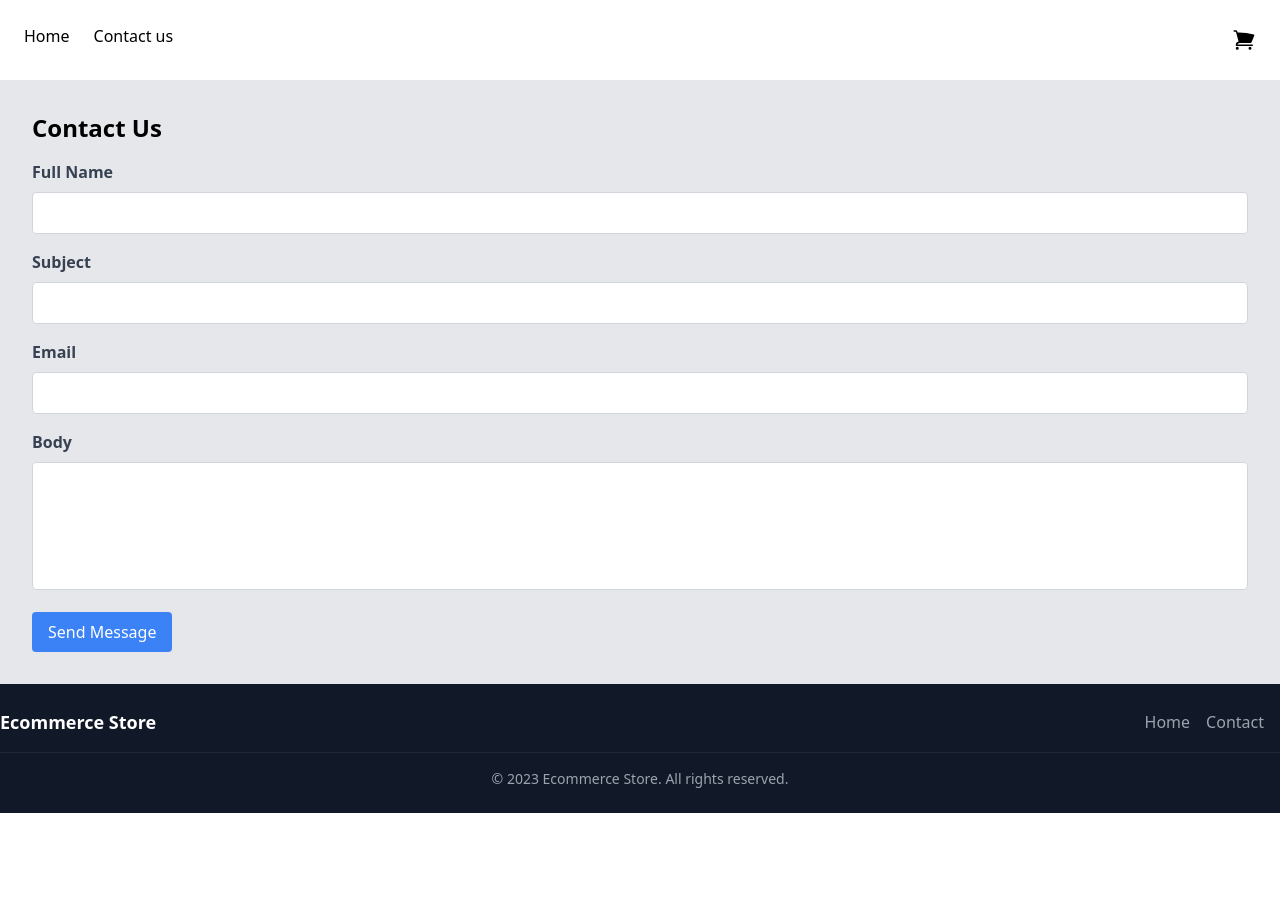
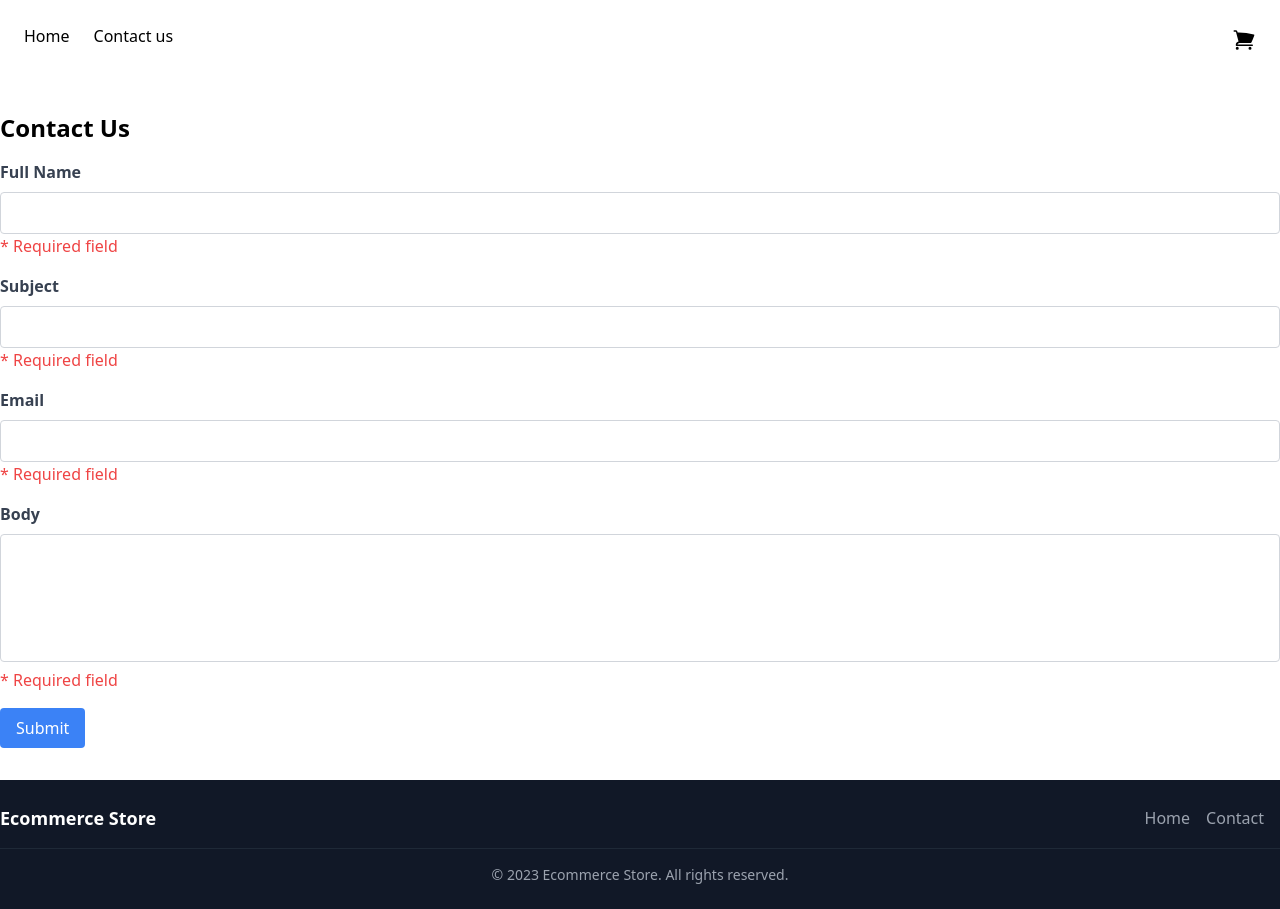
Before and after one commit to bmsf/dp-ca, a React (Vite) app: page /contact in a window 1280 px wide. Before the commit the page ends 813 px from the top, so only its background shows below. Built offline with nearby package versions, Linux system fonts and the light colour scheme.

Commit message:
first finished draft

```diff
--- a/src/pages/ContactPage.jsx
+++ b/src/pages/ContactPage.jsx
@@ -1,13 +1,22 @@
 import Layout from '../components/Layout';
 
 const ContactPage = () => {
+	const handleFormSubmit = (event) => {
+		const [formData, setFormData] = useState({
+			fullName: '',
+			subject: '',
+			email: '',
+			body: '',
+		});
+
+		event.preventDefault();
+		console.log(formData);
+	};
 	return (
-		<div>
 		<Layout>
-				<section className='bg-gray-200 p-8'>
-					<div className='container mx-auto'>
+			<div className='container mx-auto py-8'>
 				<h2 className='text-2xl font-bold mb-4'>Contact Us</h2>
-						<form>
+				<form onSubmit={handleFormSubmit}>
 					<div className='mb-4'>
 						<label
 							className='block text-gray-700 font-semibold mb-2'
@@ -18,8 +27,14 @@ const ContactPage = () => {
 						<input
 							type='text'
 							id='fullName'
+							name='fullName'
 							className='w-full border border-gray-300 rounded py-2 px-3 text-gray-700'
+							minLength='3'
+							required
 						/>
+						<div className='text-red-500'>
+							<span>*</span> Required field
+						</div>
 					</div>
 					<div className='mb-4'>
 						<label
@@ -31,8 +46,14 @@ const ContactPage = () => {
 						<input
 							type='text'
 							id='subject'
+							name='subject'
 							className='w-full border border-gray-300 rounded py-2 px-3 text-gray-700'
+							minLength='3'
+							required
 						/>
+						<div className='text-red-500'>
+							<span>*</span> Required field
+						</div>
 					</div>
 					<div className='mb-4'>
 						<label
@@ -44,8 +65,13 @@ const ContactPage = () => {
 						<input
 							type='email'
 							id='email'
+							name='email'
 							className='w-full border border-gray-300 rounded py-2 px-3 text-gray-700'
+							required
 						/>
+						<div className='text-red-500'>
+							<span>*</span> Required field
+						</div>
 					</div>
 					<div className='mb-4'>
 						<label
@@ -56,17 +82,24 @@ const ContactPage = () => {
 						</label>
 						<textarea
 							id='body'
+							name='body'
 							className='w-full border border-gray-300 rounded py-2 px-3 text-gray-700 h-32 resize-none'
+							minLength='3'
+							required
 						></textarea>
+						<div className='text-red-500'>
+							<span>*</span> Required field
 						</div>
-							<button className='bg-blue-500 text-white px-4 py-2 rounded'>
-								Send Message
+					</div>
+					<button
+						className='bg-blue-500 text-white px-4 py-2 rounded'
+						type='submit'
+					>
+						Submit
 					</button>
 				</form>
 			</div>
-				</section>
 		</Layout>
-		</div>
 	);
 };
 
```
Lines whose indentation alone changed are shown as unchanged.
